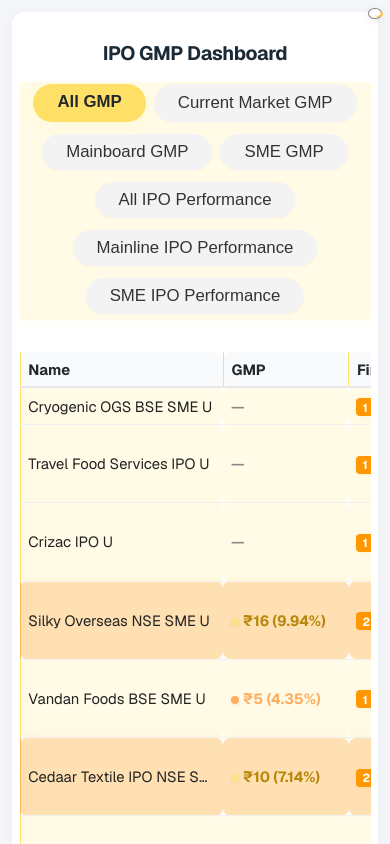
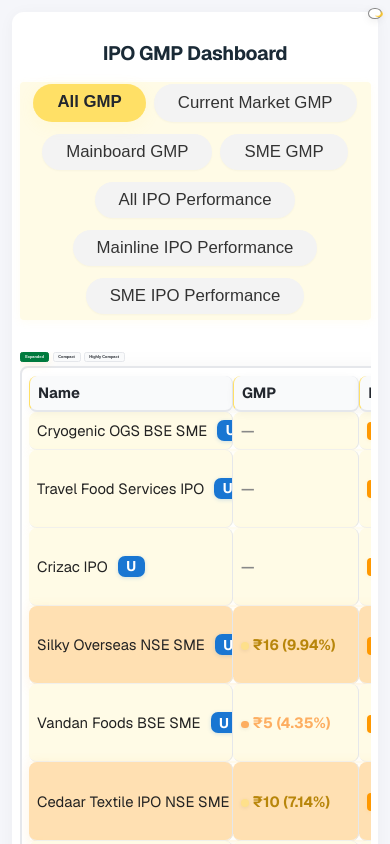
Before and after one commit to ainstarc/ipo-gmp, a Next.js app: page / in a window 390 px wide. Shown: the top 844 px of the page. Built offline with nearby package versions, Linux system fonts and the light colour scheme.

Commit message:
feat: implement compact view toggle and enhance table styling for better usability

```diff
--- a/src/components/GMPTable.tsx
+++ b/src/components/GMPTable.tsx
@@ -1,4 +1,4 @@
-import React from "react";
+import React, { useState } from "react";
 import styles from "./styles/GMPTable.module.css";
 
 interface GMPTableProps {
@@ -36,9 +36,7 @@
     if (!val) return "—";
     // Count fire emojis
     const count = (val.match(/🔥/g) || []).length;
-    const isDark = typeof document !== "undefined" && document.documentElement.getAttribute("data-theme") === "dark";
-    const icon = isDark ? "🌙" : "🔥";
-    if (count > 0) return <span className={styles.fireBadge}>{count} {icon}</span>;
+    if (count > 0) return <span className={styles.fireBadge}>{count} 🔥</span>;
     return val;
 }
 
@@ -229,21 +227,81 @@
     );
 }
 
+const COMPACT_COLUMNS = [
+    // Show only these columns in compact mode (case-insensitive match)
+    "Name", "GMP", "Fire Rating", "Open", "Close", "Listing"
+];
+const HIGHLY_COMPACT_COLUMNS = [
+    // Show only these columns in highly compact mode (case-insensitive match)
+    "Name", "GMP", "Close", "Listing"
+];
+
 const GMPTable: React.FC<GMPTableProps> = ({ headers, rows }) => {
     // Remove trailing empty columns (headers with empty string or only whitespace)
     const cleanHeaders = headers.filter(h => h.trim() !== "");
     // Detect if this is a GMP tab (not a performance tab)
     const isGmpTab = cleanHeaders.some(h => h.toLowerCase().includes("gmp"));
+
+    // Compact/expanded view toggle (only for GMP tabs)
+    const [viewMode, setViewMode] = useState<'expanded' | 'compact' | 'highly_compact'>('expanded');
+    let visibleHeaders = cleanHeaders;
+    if (isGmpTab) {
+        if (viewMode === 'compact') {
+            visibleHeaders = cleanHeaders.filter(h => COMPACT_COLUMNS.some(c => h.toLowerCase().includes(c.toLowerCase())));
+        } else if (viewMode === 'highly_compact') {
+            visibleHeaders = cleanHeaders.filter(h => HIGHLY_COMPACT_COLUMNS.some(c => h.toLowerCase().includes(c.toLowerCase())));
+        }
+    }
+
     return (
         <div className={styles.tableWrapper}>
-            <table className={styles.gmpTable}>
+            {isGmpTab && (
+                <div className={styles.toggleBar}>
+                    <button
+                        className={viewMode === 'expanded' ? styles.toggleBtnActive : styles.toggleBtn}
+                        onClick={() => setViewMode('expanded')}
+                        aria-pressed={viewMode === 'expanded'}
+                    >
+                        Expanded
+                    </button>
+                    <button
+                        className={viewMode === 'compact' ? styles.toggleBtnActive : styles.toggleBtn}
+                        onClick={() => setViewMode('compact')}
+                        aria-pressed={viewMode === 'compact'}
+                    >
+                        Compact
+                    </button>
+                    <button
+                        className={viewMode === 'highly_compact' ? styles.toggleBtnActive : styles.toggleBtn}
+                        onClick={() => setViewMode('highly_compact')}
+                        aria-pressed={viewMode === 'highly_compact'}
+                    >
+                        Highly Compact
+                    </button>
+                </div>
+            )}
+            <table
+                className={
+                    styles.gmpTable +
+                    (isGmpTab && viewMode !== 'expanded' ? ' ' + styles.compactTable : '') +
+                    (isGmpTab && viewMode === 'highly_compact' ? ' ' + styles.highlyCompactTable : '')
+                }
+            >
                 <thead>
                     <tr>
-                        {cleanHeaders.map((header) => (
-                            <th key={header} className={styles.wrapCell}>
-                                {header.replace(/▲▼/, "").replace(/_/g, " ").trim()}
-                            </th>
-                        ))}
+                        {visibleHeaders.map((header) => {
+                            // Add per-column class for compact modes
+                            let thClass = styles.wrapCell;
+                            if (isGmpTab && viewMode !== 'expanded') {
+                                const colKey = header.toLowerCase().replace(/\s+/g, '-');
+                                thClass += ' ' + styles['col_' + colKey];
+                            }
+                            return (
+                                <th key={header} className={thClass}>
+                                    {header.replace(/▲▼/, "").replace(/_/g, " ").trim()}
+                                </th>
+                            );
+                        })}
                     </tr>
                 </thead>
                 <tbody>
@@ -252,19 +310,25 @@
                         const fireClass = getFireRowClass(fireCount);
                         return (
                             <tr key={i} className={`${i % 2 === 0 ? styles.evenRow : styles.oddRow} ${fireClass}`}>
-                                {cleanHeaders.map((header) => {
+                                {visibleHeaders.map((header) => {
                                     const val = row[header];
-                                    if (/fire/i.test(header)) return <td key={header} className={styles.wrapCell}>{renderFire(val)}</td>;
-                                    if (/gmp/i.test(header) || (/%/.test(val || "") && !/name/i.test(header))) return <td key={header} className={styles.wrapCell}>{renderGmpValue(val)}</td>;
+                                    // Add per-column class for compact modes
+                                    let tdClass = styles.wrapCell;
+                                    if (isGmpTab && viewMode !== 'expanded') {
+                                        const colKey = header.toLowerCase().replace(/\s+/g, '-');
+                                        tdClass += ' ' + styles['col_' + colKey];
+                                    }
+                                    if (/fire/i.test(header)) return <td key={header} className={tdClass}>{renderFire(val)}</td>;
+                                    if (/gmp/i.test(header) || (/%/.test(val || "") && !/name/i.test(header))) return <td key={header} className={tdClass}>{renderGmpValue(val)}</td>;
                                     if (
                                         isGmpTab && DATE_COLUMNS.some(col => header.toLowerCase().includes(col.toLowerCase())) && val
                                     ) {
-                                        return <td key={header} className={styles.wrapCell}>{renderDate(val)}</td>;
+                                        return <td key={header} className={tdClass}>{renderDate(val)}</td>;
                                     }
-                                    if (/date/i.test(header) && val) return <td key={header} className={styles.wrapCell}>{val}</td>;
-                                    if (/^name$/i.test(header)) return <td key={header} className={styles.wrapCell}>{renderNameCell(val)}</td>;
-                                    if (!val || val === "") return <td key={header} className={styles.wrapCell}>—</td>;
-                                    return <td key={header} className={styles.wrapCell}>{val}</td>;
+                                    if (/date/i.test(header) && val) return <td key={header} className={tdClass}>{val}</td>;
+                                    if (header.toLowerCase().includes("name")) return <td key={header} className={tdClass}>{renderNameCell(val)}</td>;
+                                    if (!val || val === "") return <td key={header} className={tdClass}>—</td>;
+                                    return <td key={header} className={tdClass}>{val}</td>;
                                 })}
                             </tr>
                         );
--- a/src/components/styles/GMPTable.module.css
+++ b/src/components/styles/GMPTable.module.css
@@ -2,6 +2,9 @@
   width: 100%;
   margin-bottom: 2vw;
   overflow-x: auto;
+  max-height: 70vh;
+  /* Allow vertical scroll for sticky header */
+  position: relative;
   transition: background 0.2s;
 }
 
@@ -12,16 +15,23 @@
 table.gmpTable {
   width: 100%;
   max-width: 100%;
-  border-collapse: collapse;
+  border-collapse: separate;
+  border-spacing: 0;
   background: #fff;
   font-size: 1.1vw;
   table-layout: auto;
   word-break: break-word;
   transition: background 0.2s;
+  border: 2px solid #e5e7eb;
+  border-radius: 1vw;
+  box-shadow: 0 4px 24px 0 rgba(0, 0, 0, 0.06);
+  overflow: hidden;
 }
 
 [data-theme="dark"] table.gmpTable {
   background: #181c20;
+  border: 2px solid #232b3b;
+  box-shadow: 0 4px 24px 0 rgba(75, 111, 255, 0.08);
 }
 
 /* Table header: day (sun) and night (moon) accent */
@@ -31,19 +41,24 @@
   color: #23272e;
   position: sticky;
   top: 0;
-  z-index: 2;
+  z-index: 10;
   padding: 1vw 0.8vw;
   text-align: left;
   border-bottom: 2px solid #e5e7eb;
+  border-right: 1px solid #e5e7eb;
   font-size: 1.2vw;
   white-space: nowrap;
   transition: background 0.2s, color 0.2s;
+  box-shadow: 0 2px 8px 0 rgba(0, 0, 0, 0.04);
 }
 
 [data-theme="dark"] .gmpTable thead th {
   background: #232b3b;
   border-left: 0.3vw solid #b3c6ff;
   color: #b3c6ff;
+  border-bottom: 2px solid #232b3b;
+  border-right: 1px solid #232b3b;
+  box-shadow: 0 2px 8px 0 rgba(75, 111, 255, 0.08);
 }
 
 /* Table header hover: use theme accent, not brown/yellow */
@@ -60,6 +75,7 @@
 .gmpTable tbody td {
   padding: 0.8vw 0.8vw;
   border-bottom: 1px solid #f1f1f1;
+  border-right: 1px solid #e5e7eb;
   overflow: hidden;
   text-overflow: ellipsis;
   white-space: nowrap;
@@ -69,6 +85,7 @@
 
 [data-theme="dark"] .gmpTable tbody td {
   border-bottom: 1px solid #333a44;
+  border-right: 1px solid #232b3b;
   color: #e3e6eb;
 }
 
@@ -598,35 +615,156 @@
   color: #4a2a00;
 }
 
+/* Toggle bar for compact/expanded view */
+.toggleBar {
+  display: flex;
+  gap: 0.8vw;
+  margin-bottom: 1vw;
+  align-items: center;
+}
+.toggleBtn,
+.toggleBtnActive {
+  background: #f9fafb;
+  color: #23272e;
+  border: 1.5px solid #e5e7eb;
+  border-radius: 0.6vw;
+  padding: 0.4vw 1.2vw;
+  font-size: 1vw;
+  font-weight: 600;
+  cursor: pointer;
+  transition: background 0.2s, color 0.2s, border 0.2s;
+  outline: none;
+}
+.toggleBtnActive {
+  background: var(--accent-day-strong);
+  color: #fff;
+  border-color: var(--accent-day-strong);
+  box-shadow: 0 2px 8px 0 #ffd18044;
+}
+[data-theme="dark"] .toggleBtn {
+  background: #232b3b;
+  color: #b3c6ff;
+  border: 1.5px solid #232b3b;
+}
+[data-theme="dark"] .toggleBtnActive {
+  background: var(--accent-night-strong);
+  color: #fff;
+  border-color: var(--accent-night-strong);
+  box-shadow: 0 2px 8px 0 #4b6fff44;
+}
+
+/* Compact table tweaks (optional, e.g. smaller font, tighter padding) */
+.compactTable td,
+.compactTable th {
+  font-size: 0.98em !important;
+  padding: 0.5vw 0.5vw !important;
+}
+
+/* --- Compact & Highly Compact Table Styles --- */
+.compactTable th,
+.compactTable td {
+  font-size: 0.95vw !important;
+  padding: 0.4vw 0.5vw !important;
+}
+.highlyCompactTable th,
+.highlyCompactTable td {
+  font-size: 0.8vw !important;
+  padding: 0.2vw 0.3vw !important;
+}
+/* Per-column width tweaks for compact modes */
+.compactTable .col-name,
+.highlyCompactTable .col-name {
+  min-width: 7vw;
+  max-width: 13vw;
+  white-space: nowrap;
+  text-overflow: ellipsis;
+  overflow: hidden;
+}
+.compactTable .col-fire,
+.highlyCompactTable .col-fire {
+  min-width: 3vw;
+  max-width: 4vw;
+  text-align: center;
+}
+.compactTable .col-gmp,
+.highlyCompactTable .col-gmp {
+  min-width: 4vw;
+  max-width: 6vw;
+  text-align: right;
+}
+.compactTable .col-open,
+.highlyCompactTable .col-open,
+.compactTable .col-close,
+.highlyCompactTable .col-close,
+.compactTable .col-listing,
+.highlyCompactTable .col-listing {
+  min-width: 5vw;
+  max-width: 7vw;
+  text-align: center;
+}
+.compactTable .col-boa-dt,
+.highlyCompactTable .col-boa-dt {
+  min-width: 4vw;
+  max-width: 6vw;
+  text-align: center;
+}
+.compactTable .col-gmp-updated,
+.highlyCompactTable .col-gmp-updated {
+  min-width: 4vw;
+  max-width: 6vw;
+  text-align: center;
+}
+.compactTable .col-performance,
+.highlyCompactTable .col-performance {
+  min-width: 4vw;
+  max-width: 7vw;
+  text-align: right;
+}
+/* Hide overflow and ellipsis for all cells in highly compact */
+.highlyCompactTable td,
+.highlyCompactTable th {
+  white-space: nowrap !important;
+  overflow: hidden !important;
+  text-overflow: ellipsis !important;
+}
+/* Reduce badge and dot size in compact modes */
+.compactTable .fireBadge,
+.highlyCompactTable .fireBadge {
+  font-size: 0.9vw !important;
+  min-width: 2vw !important;
+  padding: 0.1vw 0.5vw !important;
+}
+.compactTable .gmpHeatDot,
+.highlyCompactTable .gmpHeatDot {
+  width: 0.7vw !important;
+  height: 0.7vw !important;
+  margin-right: 0.3vw !important;
+}
 @media (max-width: 900px) {
-  .tableWrapper {
-    overflow-x: auto !important;
-    margin-bottom: 3vw !important;
+  .compactTable th,
+  .compactTable td {
+    font-size: 2.2vw !important;
+    padding: 0.7vw 1vw !important;
   }
-  table.gmpTable,
-  .gmpTable thead th,
-  .gmpTable tbody td,
-  .wrapCell,
-  .gmpPositive,
-  .gmpNegative,
-  .gmpNeutral {
-    font-size: 2.6vw !important;
-    max-width: 32vw !important;
-    padding: 1.2vw 1.2vw !important;
-    border-radius: 1vw !important;
-    white-space: nowrap !important;
-    word-break: break-word !important;
-    overflow-wrap: break-word !important;
+  .highlyCompactTable th,
+  .highlyCompactTable td {
+    font-size: 1.7vw !important;
+    padding: 0.4vw 0.7vw !important;
   }
-  .fireBadge {
-    font-size: 2vw !important;
-    min-width: 3vw !important;
-    padding: 0.2vw 1vw !important;
+  .compactTable .col-name,
+  .highlyCompactTable .col-name {
+    min-width: 18vw;
+    max-width: 30vw;
   }
-  .gmpHeatDot {
-    width: 1.2vw !important;
-    height: 1.2vw !important;
-    margin-right: 0.7vw !important;
+  .compactTable .col-fire,
+  .highlyCompactTable .col-fire {
+    min-width: 7vw;
+    max-width: 10vw;
+  }
+  .compactTable .col-gmp,
+  .highlyCompactTable .col-gmp {
+    min-width: 10vw;
+    max-width: 15vw;
   }
 }
 @media (max-width: 600px) {
```
